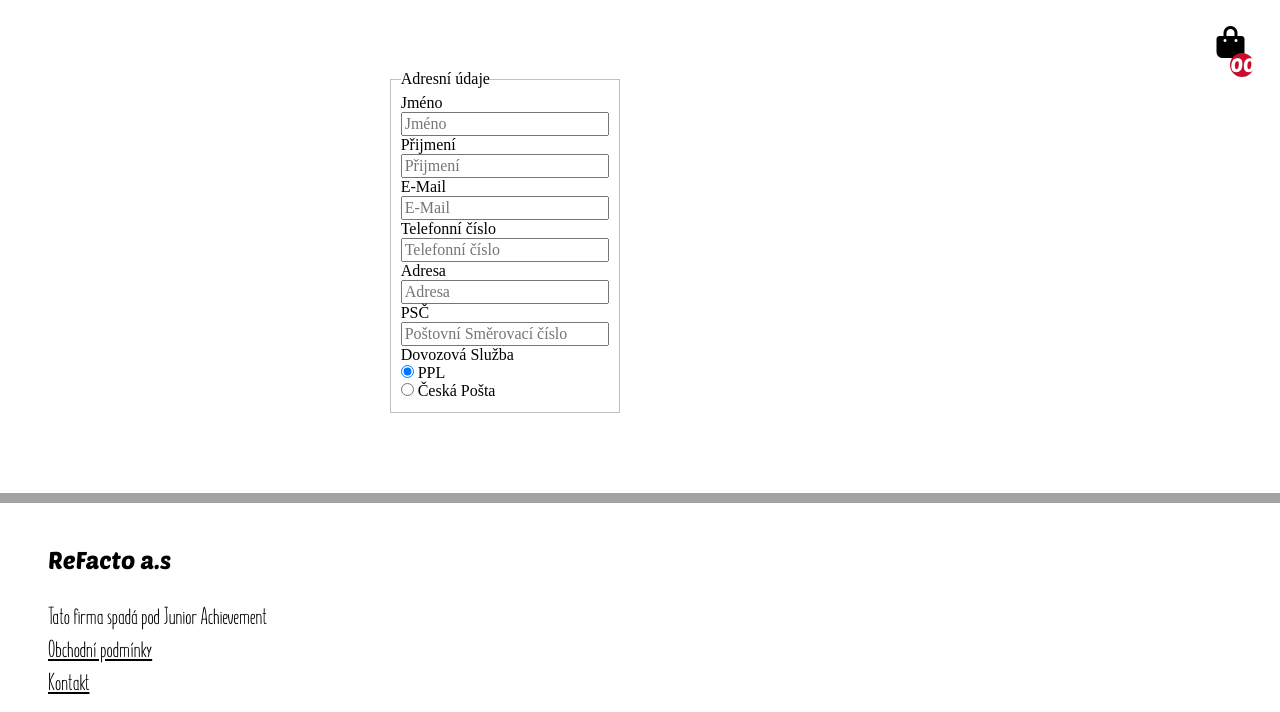
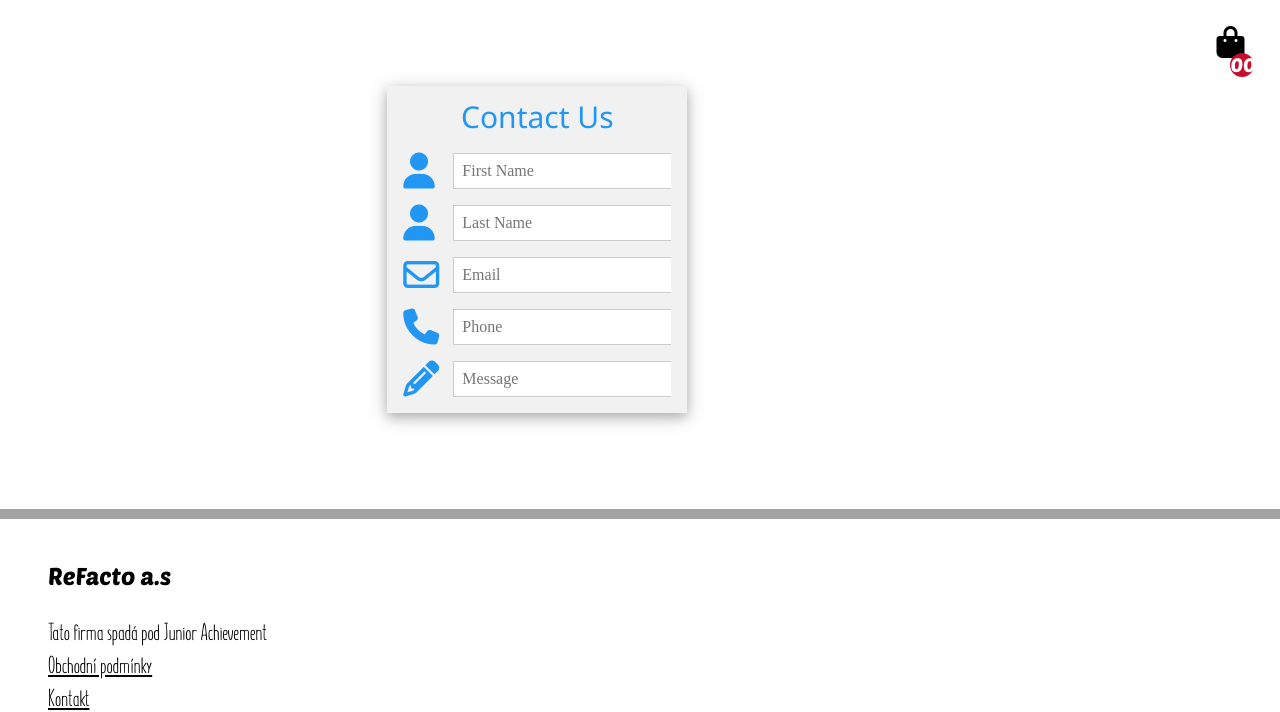
Before and after one commit to Rtizie/refacto-eshop, a Flask app: template app/templates/checkout.html in a window 1280 px wide. Shown: the part 58-770 px from the top of the page. Run offline with Flask 2, Linux system fonts and the light colour scheme; the template is opened without the code that fills it: most values are stand-ins (such as "Sample title", 1, 10 or a date in 2020); some libraries are stand-ins or nearby versions.

Commit message:
Checkout Form

```diff
--- a/app/templates/checkout.html
+++ b/app/templates/checkout.html
@@ -1,118 +1,141 @@
 {% extends 'base.html' %}
+{% block title %}Platba - ReFacto{% endblock %}
 {% block head %}
-
-<link rel="stylesheet" href="{{ url_for('static',filename='css/checkout.css')}}">
-{% endblock %}
-{% block body %}
+<link rel="stylesheet" href="{{ url_for('static',filename='css/checkout.css')}}"/>
+{% endblock %} {% block body %}
 <div class="main">
 	<script src="https://www.paypal.com/sdk/js?client-id=AYl6fzLH8a742hJG_PA89W_uTwnogNeEbFHenxSv5BeSH5RpoJpqzJ8lgFn4mw3kyAUImk-s0WDL6F1Q&currency=CZK"></script>
-    <div class="address">
-        <form class="form-horizontal">
-            <fieldset>
+	<div>
+		<form class="w3-container w3-card-4 w3-light-grey w3-text-blue w3-margin">
+			<h2 class="w3-center">Contact Us</h2>
 
-            <!-- Form Name -->
-            <legend>Adresní údaje</legend>
-
-            <!-- Text input-->
-            <div class="form-group">
-              <label class="col-md-4 control-label" for="textinput">Jméno</label>
-              <div class="col-md-4">
-              <input id="textinput" name="textinput" type="text" placeholder="Jméno" class="form-control input-md" required="">
-
+			<div class="w3-row w3-section">
+				<div class="w3-col" style="width: 50px">
+					<i class="w3-xxlarge fa fa-user"></i>
+				</div>
+				<div class="w3-rest">
+					<input
+						class="w3-input w3-border"
+						name="first"
+						type="text"
+						placeholder="First Name"
+					/>
 				</div>
 			</div>
 
-            <!-- Text input-->
-            <div class="form-group">
-              <label class="col-md-4 control-label" for="textinput">Přijmení</label>
-              <div class="col-md-4">
-              <input id="textinput" name="textinput" type="text" placeholder="Přijmení" class="form-control input-md" required="">
-
+			<div class="w3-row w3-section">
+				<div class="w3-col" style="width: 50px">
+					<i class="w3-xxlarge fa fa-user"></i>
+				</div>
+				<div class="w3-rest">
+					<input
+						class="w3-input w3-border"
+						name="last"
+						type="text"
+						placeholder="Last Name"
+					/>
 				</div>
 			</div>
 
-            <!-- Text input-->
-            <div class="form-group">
-              <label class="col-md-4 control-label" for="email">E-Mail</label>
-              <div class="col-md-4">
-              <input id="email" name="email" type="text" placeholder="E-Mail" class="form-control input-md" required="">
-
+			<div class="w3-row w3-section">
+				<div class="w3-col" style="width: 50px">
+					<i class="w3-xxlarge fa fa-envelope-o"></i>
+				</div>
+				<div class="w3-rest">
+					<input
+						class="w3-input w3-border"
+						name="email"
+						type="text"
+						placeholder="Email"
+					/>
 				</div>
 			</div>
 
-            <!-- Text input-->
-            <div class="form-group">
-              <label class="col-md-4 control-label" for="phone">Telefonní číslo</label>
-              <div class="col-md-4">
-              <input id="phone" name="phone" type="text" placeholder="Telefonní číslo" class="form-control input-md" required="">
-
+			<div class="w3-row w3-section">
+				<div class="w3-col" style="width: 50px">
+					<i class="w3-xxlarge fa fa-phone"></i>
+				</div>
+				<div class="w3-rest">
+					<input
+						class="w3-input w3-border"
+						name="phone"
+						type="text"
+						placeholder="Phone"
+					/>
 				</div>
 			</div>
 
-            <!-- Text input-->
-            <div class="form-group">
-              <label class="col-md-4 control-label" for="adress">Adresa</label>
-              <div class="col-md-4">
-              <input id="adress" name="adress" type="text" placeholder="Adresa" class="form-control input-md" required="">
-
+			<div class="w3-row w3-section">
+				<div class="w3-col" style="width: 50px">
+					<i class="w3-xxlarge fa fa-pencil"></i>
+				</div>
+				<div class="w3-rest">
+					<input
+						class="w3-input w3-border"
+						name="message"
+						type="text"
+						placeholder="Message"
+					/>
 				</div>
 			</div>
-
-            <!-- Text input-->
-            <div class="form-group">
-              <label class="col-md-4 control-label" for="psc">PSČ</label>
-              <div class="col-md-4">
-              <input id="psc" name="psc" type="text" placeholder="Poštovní Směrovací číslo" class="form-control input-md" required="">
-
-              </div>
-            </div>
-
-            <!-- Multiple Radios -->
-            <div class="form-group">
-              <label class="col-md-4 control-label" for="radios">Dovozová Služba</label>
-              <div class="col-md-4">
-              <div class="radio">
-                <label for="radios-0">
-                  <input type="radio" name="radios" id="radios-0" value="1" checked="checked">
-                  PPL
-                </label>
-                </div>
-              <div class="radio">
-                <label for="radios-1">
-                  <input type="radio" name="radios" id="radios-1" value="2">
-                  Česká Pošta
-                </label>
-                </div>
-              </div>
-            </div>
-
-            </fieldset>
 		</form>
 	</div>
-    <div class="pay">
-
-    </div>
+	<div></div>
 	<div id="paypal-button-container"></div>
 	<script>
-    paypal.Buttons({
-      createOrder: function(data, actions) {
+		function validateFields() {
+			if (document.querySelector("#FirstName").value.length <= 1) {
+				document.querySelector("#error").innerText =
+					"Please enter a first name";
+				return false;
+			}
+
+			if (document.querySelector("#LastName").value.length <= 1) {
+				document.querySelector("#error").innerText =
+					"Please enter a last name";
+				return false;
+			}
+			if (document.querySelector("#Phone").value.length <= 1) {
+				document.querySelector("#error").innerText =
+					"Please enter a phone number";
+				return false;
+			}
+
+			if (document.querySelector("#Email").value.length <= 1) {
+				document.querySelector("#error").innerText =
+					"Please enter an email";
+				return false;
+			}
+
+			document.querySelector("#error").innerText = "";
+			return true;
+		}
+		paypal
+			.Buttons({
+				createOrder: function (data, actions) {
 					// This function sets up the details of the transaction, including the amount and line item details.
 					return actions.order.create({
-          purchase_units: [{
+						purchase_units: [
+							{
 								amount: {
-              value: '{{ grand_total }}'
-            }
-          }]
+									value: "{{ grand_total }}",
+								},
+							},
+						],
 					});
 				},
-      onApprove: function(data, actions) {
+				onApprove: function (data, actions) {
 					// This function captures the funds from the transaction.
-        return actions.order.capture().then(function(details) {
+					return actions.order.capture().then(function (details) {
 						// This function shows a transaction success message to your buyer.
-          alert('Transaction completed by ' + details.payer.name.given_name);
+						alert(
+							"Transaction completed by " +
+								details.payer.name.given_name
+						);
 					});
-      }
-    }).render('#paypal-button-container');
+				},
+			})
+			.render("#paypal-button-container");
 		//This function displays Smart Payment Buttons on your web page.
 	</script>
 </div>
```
Also changed, not shown: 2 other files. Lines whose indentation alone changed are shown as unchanged.
